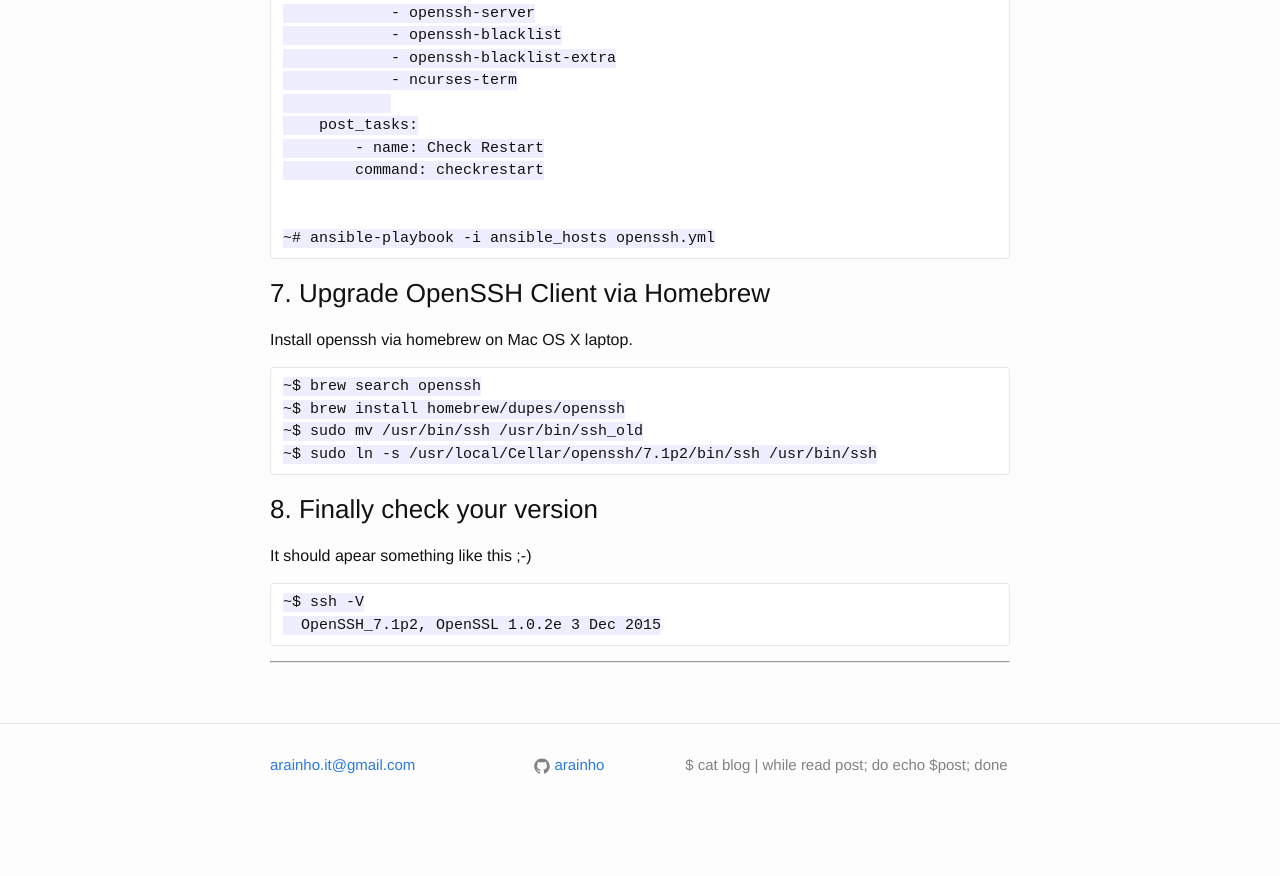
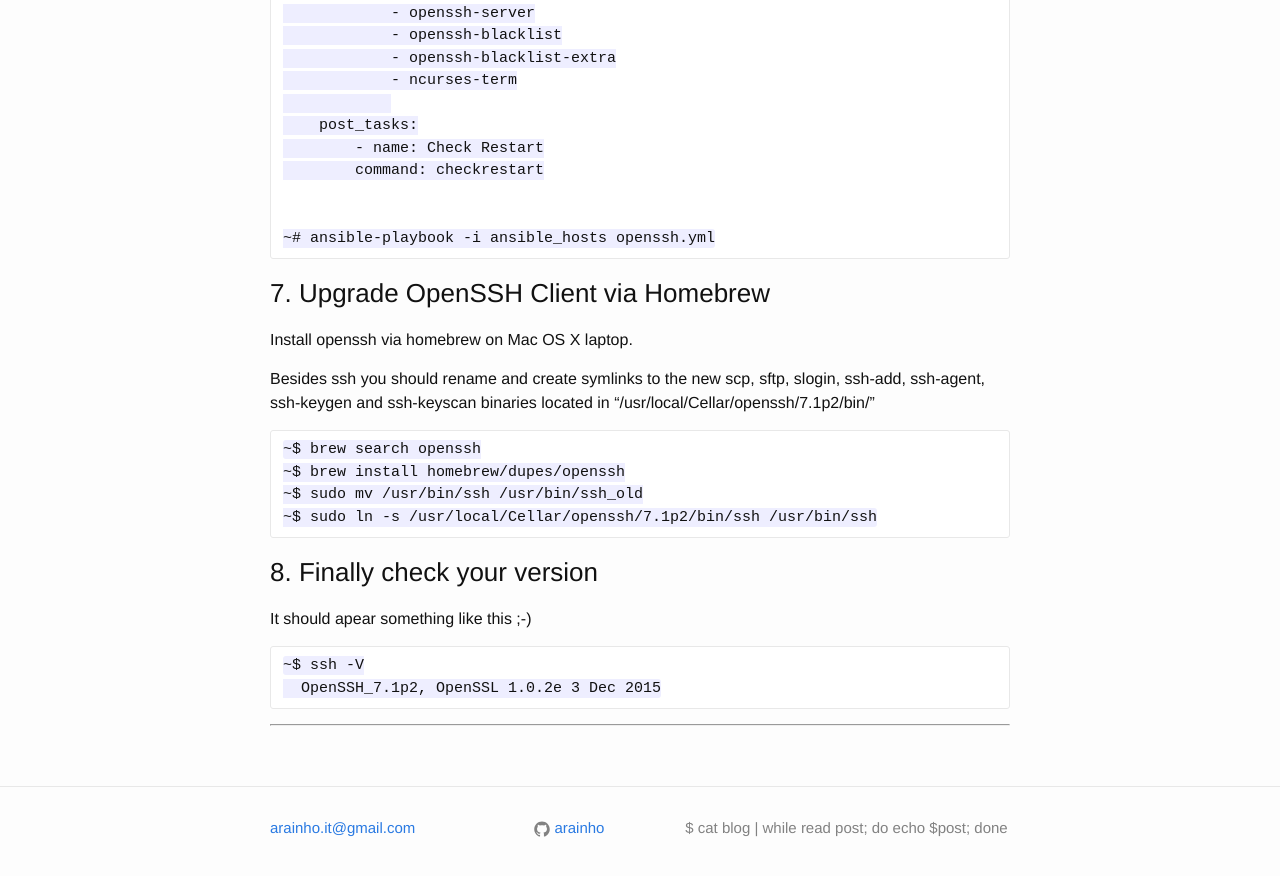
Before and after one commit to arainho/arainho.github.io, a Jekyll site: the page built from _posts/2016-01-15-upgrade-openssh-client-to-7.1p2-1.md, in a window 1280 px wide and 900 px high, scrolled down 2635 px. Shown: the top 876 px of the window. Built offline with Jekyll 4.4.1, drawn with Linux system fonts in a browser that asks for light colours; before the commit the page ends 3472 px from its top, so only the background shows below that.

Commit message:
add notes for homebrew

```diff
--- a/_posts/2016-01-15-upgrade-openssh-client-to-7.1p2-1.md
+++ b/_posts/2016-01-15-upgrade-openssh-client-to-7.1p2-1.md
@@ -114,7 +114,10 @@ Create a playbook named openssh.yml and run ansible-playbook to update Package o
     ~# ansible-playbook -i ansible_hosts openssh.yml
 
 ### 7. Upgrade OpenSSH Client via Homebrew
+
 Install openssh via homebrew on Mac OS X laptop.
+
+Besides ssh you should rename and create symlinks to the new scp, sftp, slogin, ssh-add, ssh-agent, ssh-keygen and ssh-keyscan binaries located in "/usr/local/Cellar/openssh/7.1p2/bin/"
 
 	~$ brew search openssh
 	~$ brew install homebrew/dupes/openssh
```
